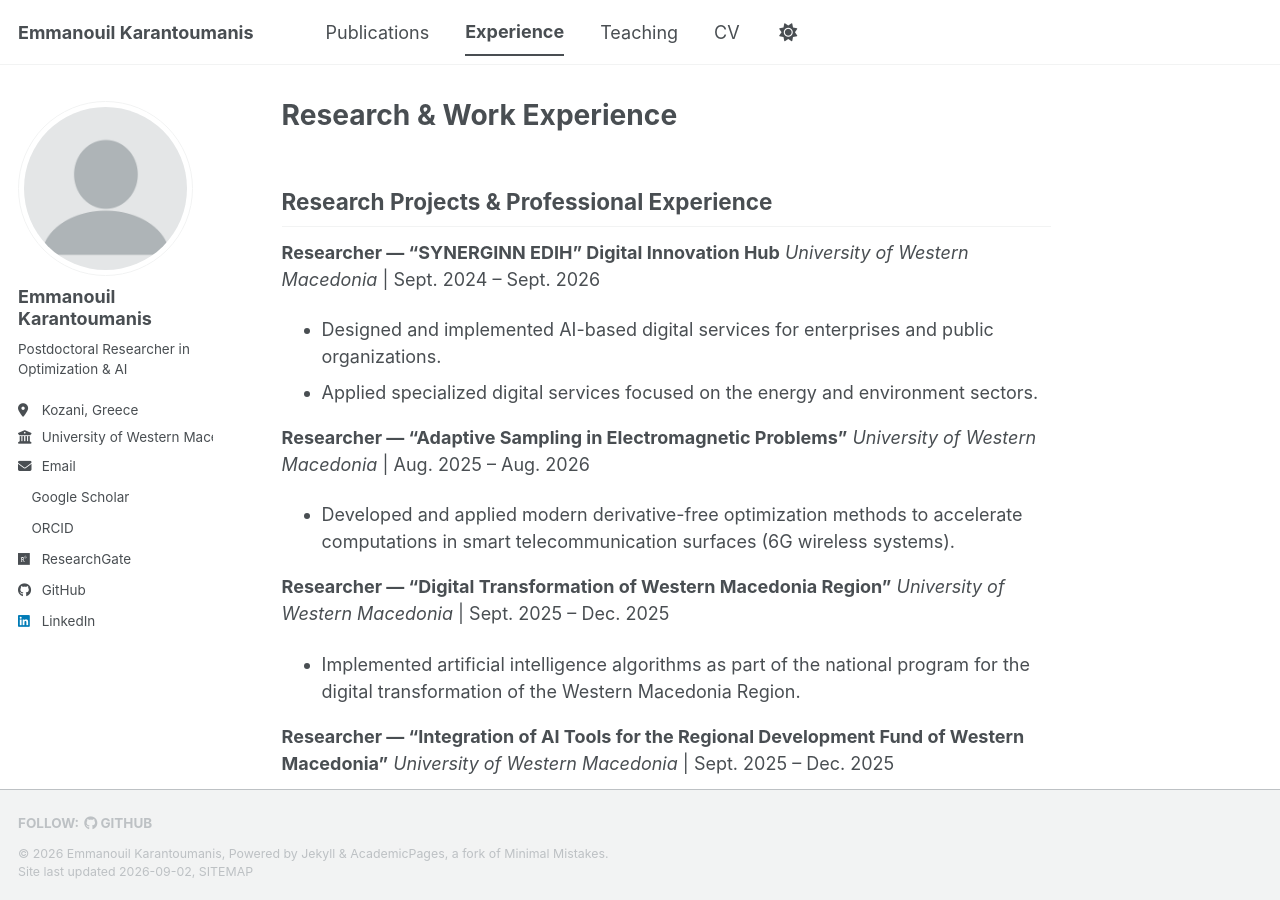
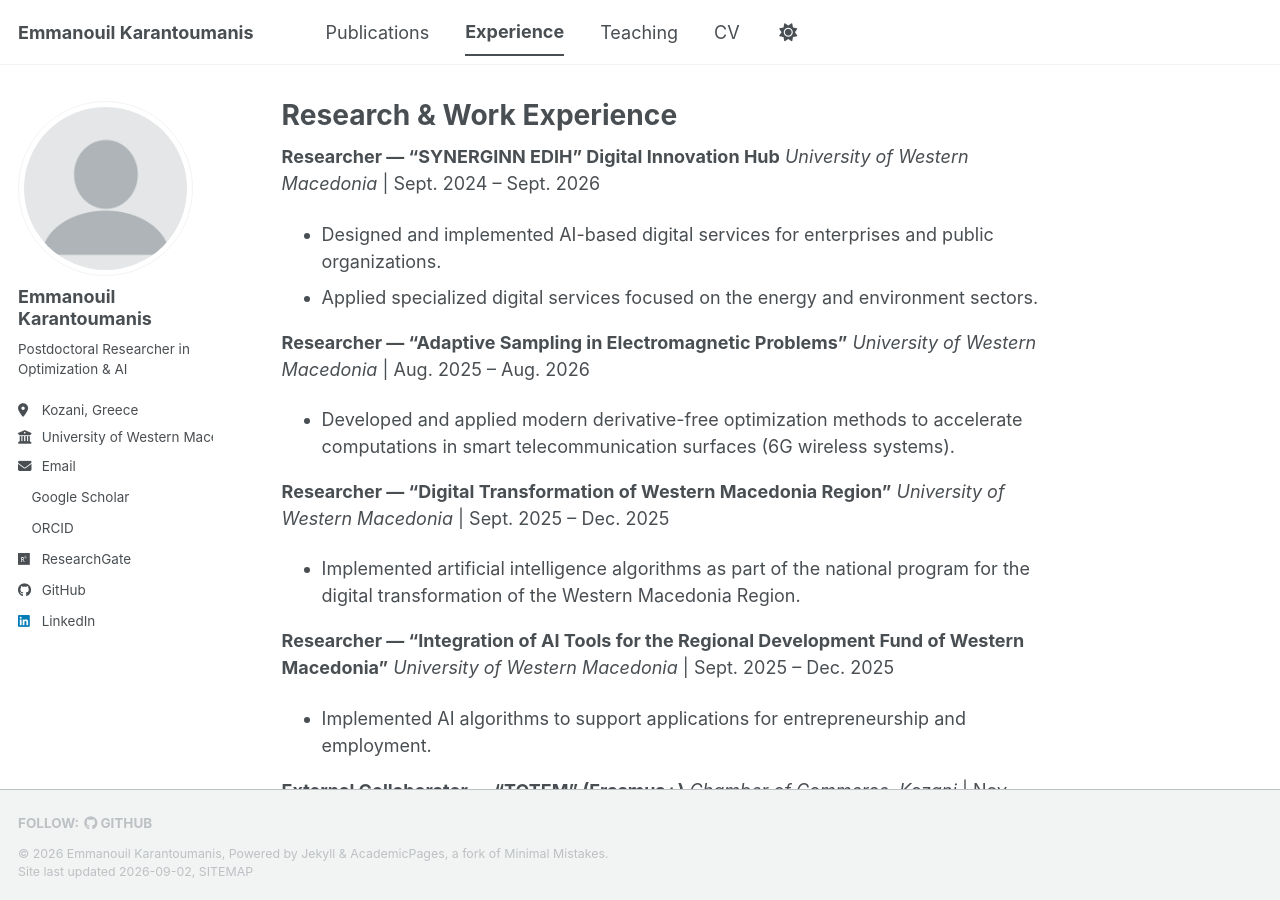
Before and after one commit to Karantoumanis/Karantoumanis.github.io, a Jekyll site: the page built from _pages/experience.md, in a window 1280 px wide and 900 px high. Built offline with Jekyll 4.4.1, drawn with Linux system fonts in a browser that asks for light colours; a style sheet for code colours, icons or effects is not loaded.

Commit message:
Update experience.md to remove section header
Removed section header for Research Projects & Professional Experience.

```diff
--- a/_pages/experience.md
+++ b/_pages/experience.md
@@ -3,8 +3,6 @@ title: "Research & Work Experience"
 permalink: /experience/
 author_profile: true
 ---
-
-## Research Projects & Professional Experience
 
 **Researcher — "SYNERGINN EDIH" Digital Innovation Hub**
 *University of Western Macedonia* | Sept. 2024 – Sept. 2026
```
